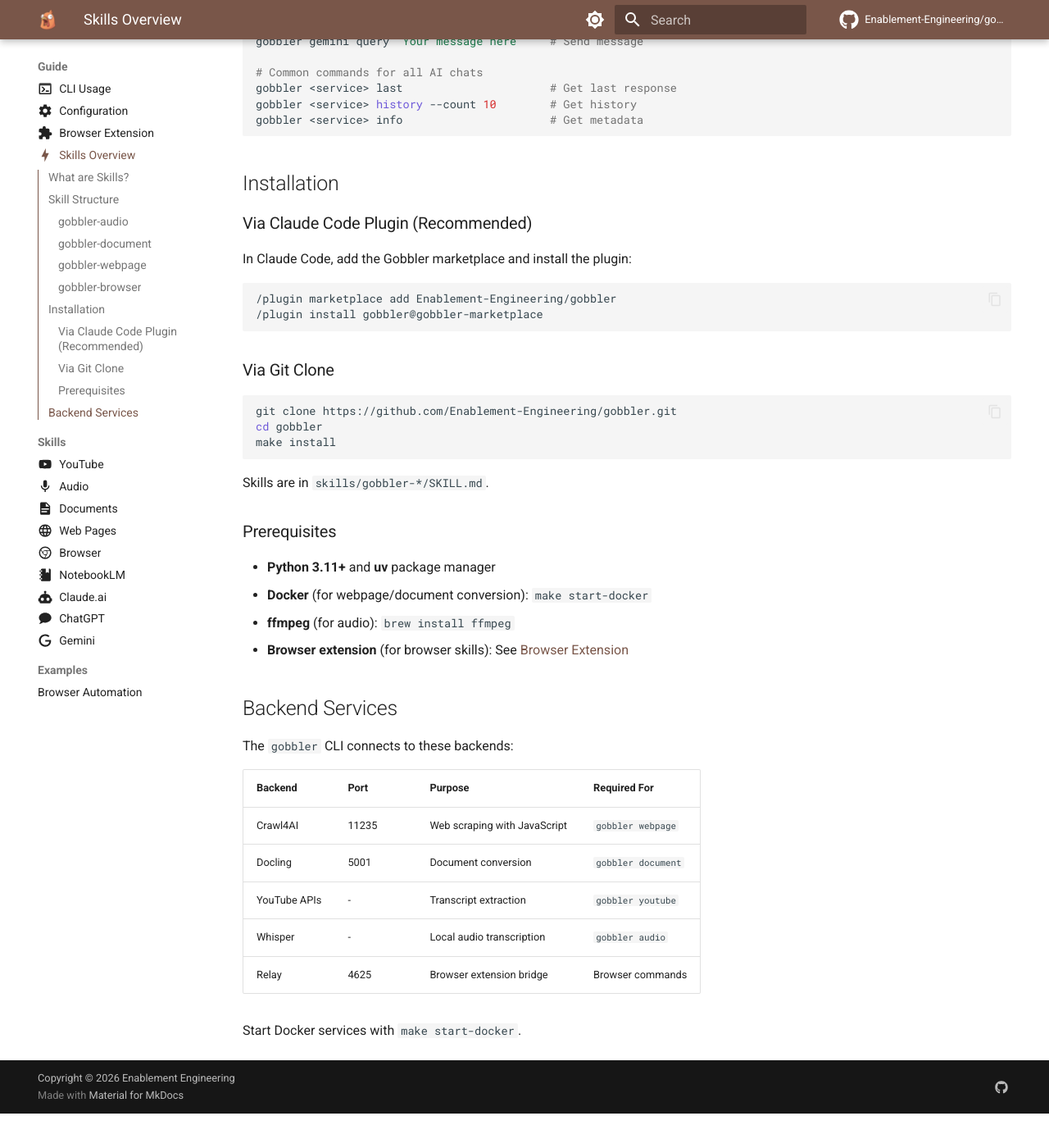
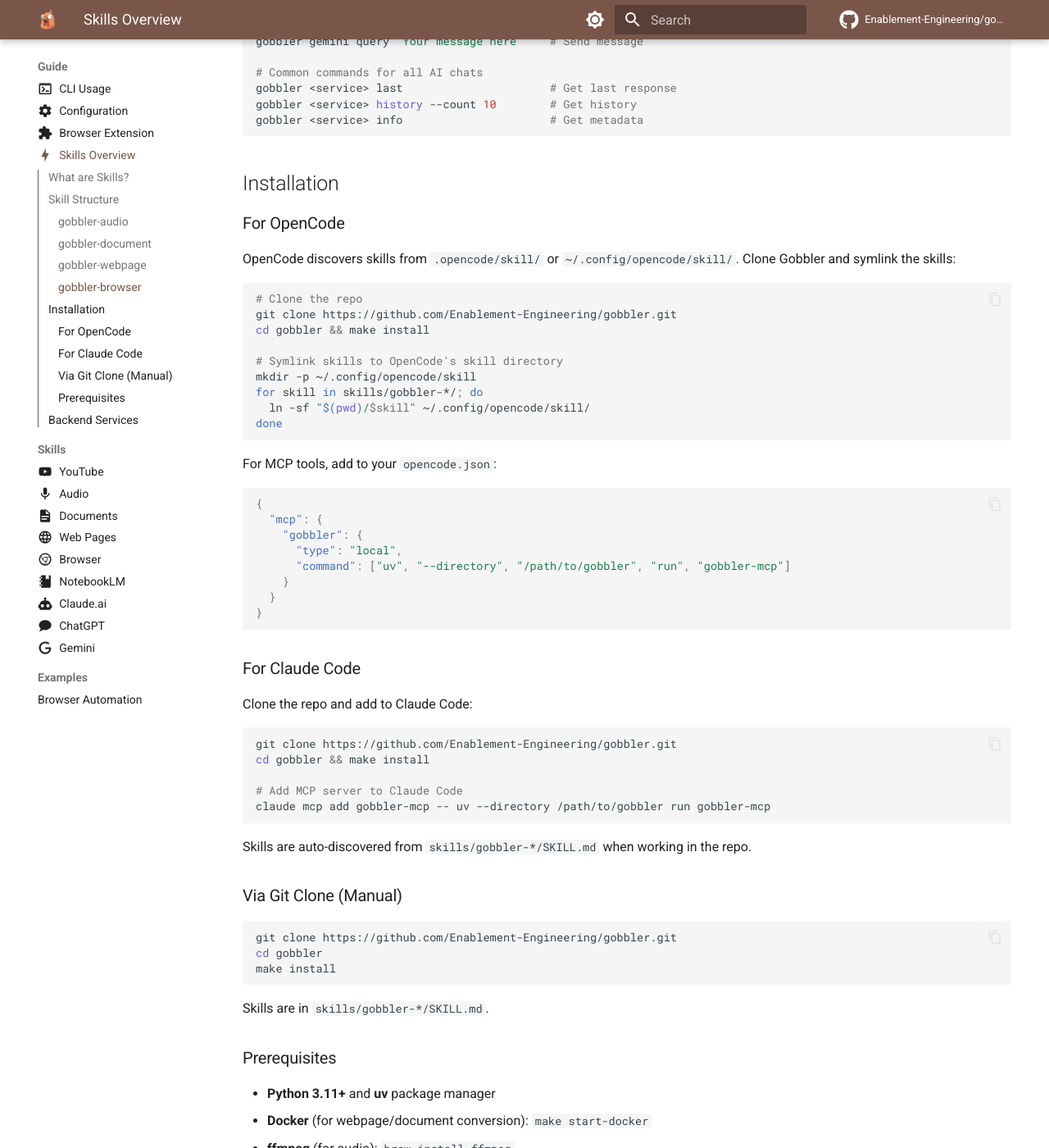
Before and after one commit to Enablement-Engineering/gobbler, an MkDocs documentation site: the page built from docs/SKILLS.md, in a window 1280 px wide and 1400 px high, scrolled down 3121 px. Shown: the whole window at 82% size. Built offline with MkDocs 1.6.1 and Material for MkDocs 9.7.7, drawn with Linux system fonts in a browser that asks for light colours; comment, search, counter and statistics services are not loaded; before the commit the page ends 4479 px from its top, so only the background shows below that.

Commit message:
docs: update installation instructions for OpenCode and Claude Code
- Add proper OpenCode MCP config and skill symlink instructions
- Fix Claude Code install (remove non-working /plugin marketplace command)
- Add OpenCode config example to README
- Reorganize installation.md with sections per AI assistant

````diff
--- a/docs/SKILLS.md
+++ b/docs/SKILLS.md
@@ -161,16 +161,50 @@
 
 ## Installation
 
-### Via Claude Code Plugin (Recommended)
+### For OpenCode
 
-In Claude Code, add the Gobbler marketplace and install the plugin:
+OpenCode discovers skills from `.opencode/skill/` or `~/.config/opencode/skill/`. Clone Gobbler and symlink the skills:
 
-```
-/plugin marketplace add Enablement-Engineering/gobbler
-/plugin install gobbler@gobbler-marketplace
+```bash
+# Clone the repo
+git clone https://github.com/Enablement-Engineering/gobbler.git
+cd gobbler && make install
+
+# Symlink skills to OpenCode's skill directory
+mkdir -p ~/.config/opencode/skill
+for skill in skills/gobbler-*/; do
+  ln -sf "$(pwd)/$skill" ~/.config/opencode/skill/
+done
 ```
 
-### Via Git Clone
+For MCP tools, add to your `opencode.json`:
+
+```json
+{
+  "mcp": {
+    "gobbler": {
+      "type": "local",
+      "command": ["uv", "--directory", "/path/to/gobbler", "run", "gobbler-mcp"]
+    }
+  }
+}
+```
+
+### For Claude Code
+
+Clone the repo and add to Claude Code:
+
+```bash
+git clone https://github.com/Enablement-Engineering/gobbler.git
+cd gobbler && make install
+
+# Add MCP server to Claude Code
+claude mcp add gobbler-mcp -- uv --directory /path/to/gobbler run gobbler-mcp
+```
+
+Skills are auto-discovered from `skills/gobbler-*/SKILL.md` when working in the repo.
+
+### Via Git Clone (Manual)
 
 ```bash
 git clone https://github.com/Enablement-Engineering/gobbler.git
````
Also changed, not shown: README.md (+17 -3 lines), docs/installation.md (+31 -6 lines).
